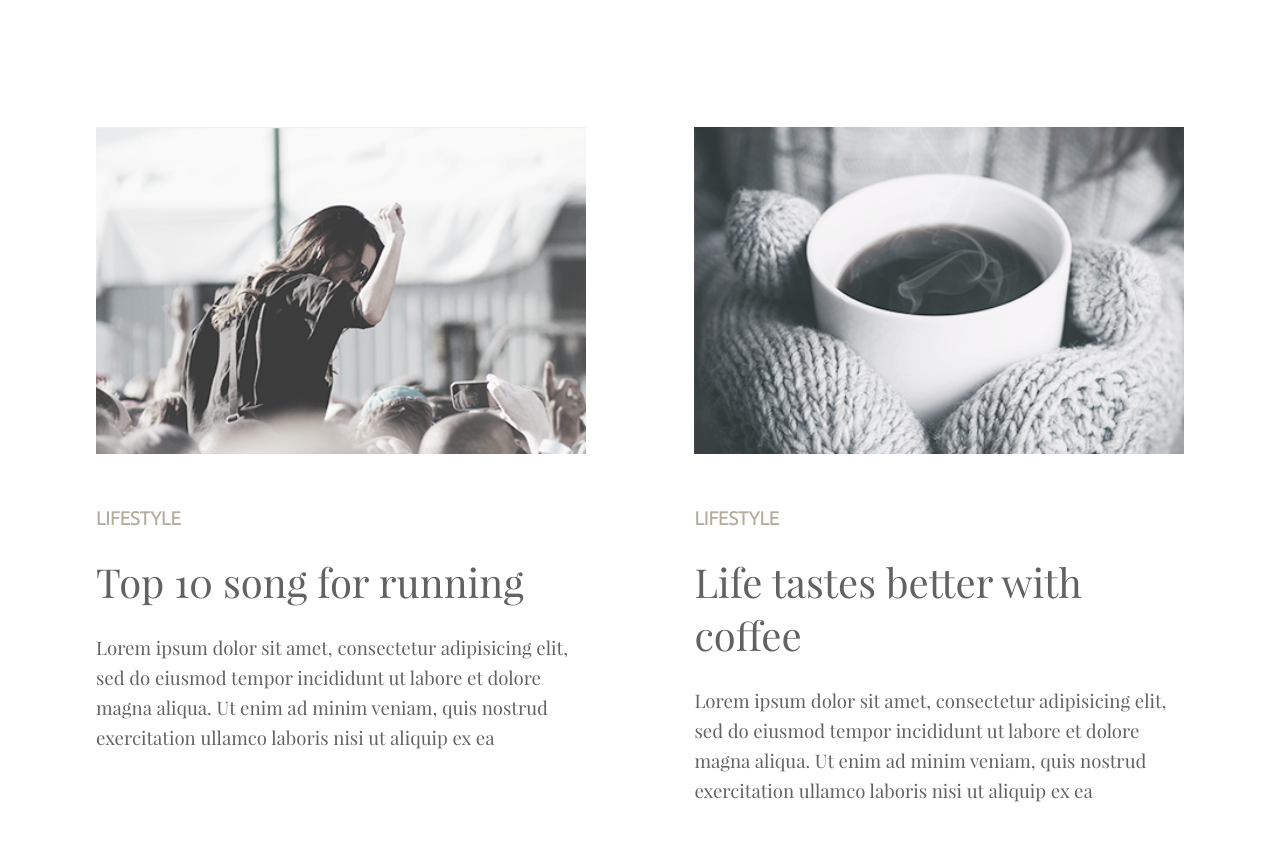
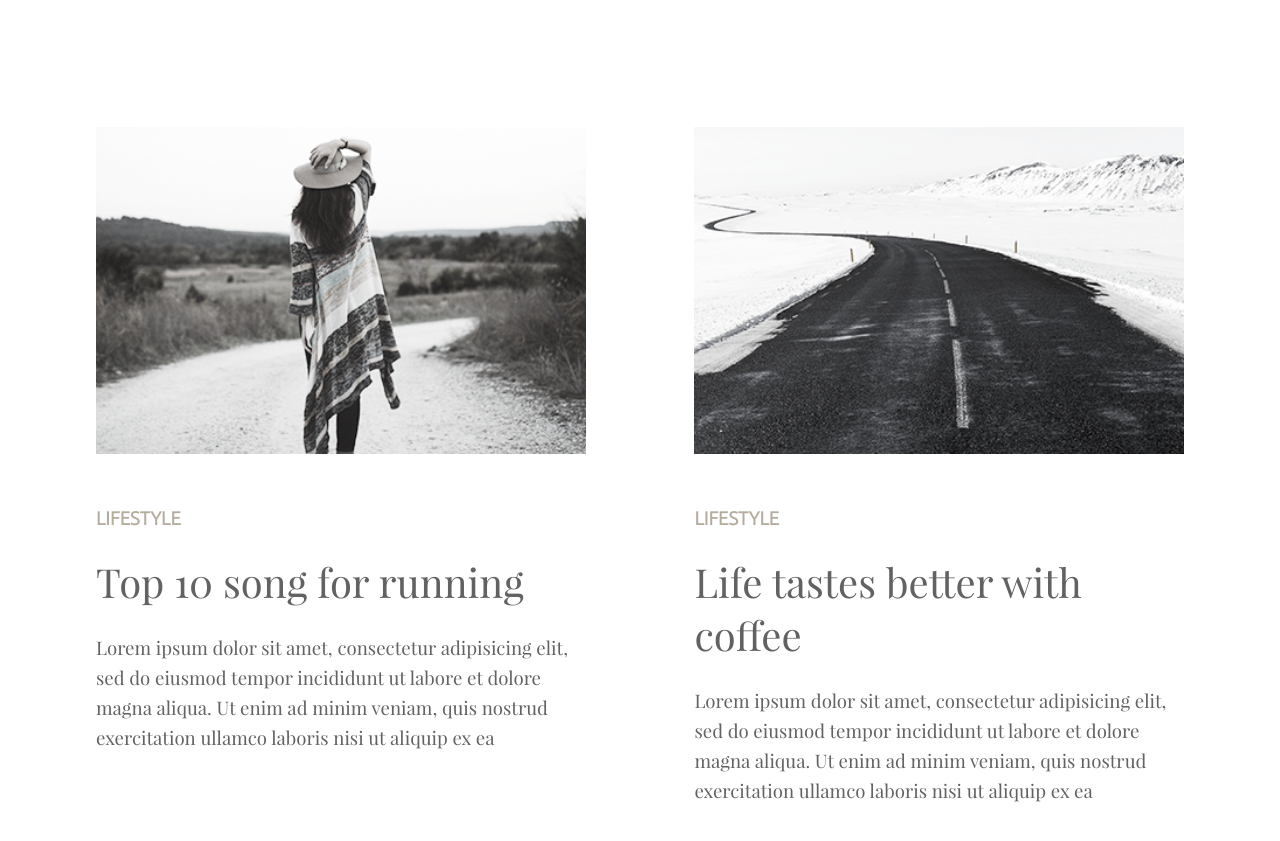
Before and after one commit to mhfaysal124/minimo, a plain HTML site: page index.html in a window 1280 px wide. Shown: the part 3360-4201 px from the top of the page. Drawn offline with Linux system fonts and the light colour scheme.

Commit message:
Update index.html

```diff
--- a/index.html
+++ b/index.html
@@ -103,14 +103,14 @@
         <div class="container">
             <div class="lifestyle_content">
                 <div class="lifestyle_contents_content">
-                    <img src="img/lifestyle_1.png" alt="minimø">
+                    <img src="img/lifestyle_5.png" alt="minimø">
                     <h4>Lifestyle</h4>
                     <h2>Top 10 song for running</h2>
                     <p>Lorem ipsum dolor sit amet, consectetur adipisicing elit, sed do eiusmod tempor incididunt ut labore et dolore magna aliqua. Ut enim ad minim veniam, quis nostrud exercitation ullamco laboris nisi ut aliquip ex ea </p>
                 </div>
 
                 <div class="lifestyle_contents_content">
-                    <img src="img/lifestyle_2.png" alt="minimø">
+                    <img src="img/lifestyle_6.png" alt="minimø">
                     <h4>Lifestyle</h4>
                     <h2>Life tastes better with coffee</h2>
                     <p>Lorem ipsum dolor sit amet, consectetur adipisicing elit, sed do eiusmod tempor incididunt ut labore et dolore magna aliqua. Ut enim ad minim veniam, quis nostrud exercitation ullamco laboris nisi ut aliquip ex ea </p>
```
